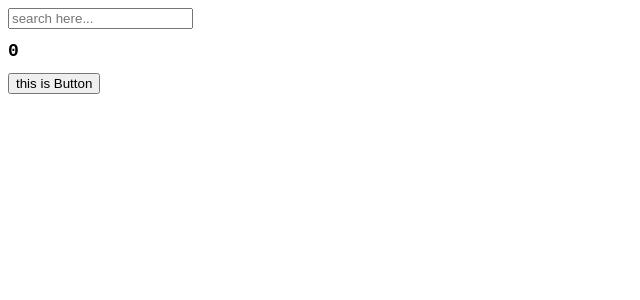
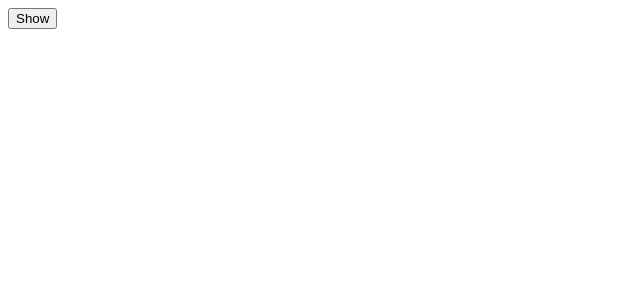
Before and after one commit to hyujikoh/reactJS_beginner, a React (Create React App) app in the folder create_react/hyujik-react/: page / in a window 1280 px wide. Shown: the top 300 px of the page, without its empty margins (0-640 px from the left). Built offline with nearby package versions, Linux system fonts and the light colour scheme.

Commit message:
func cleanup

```diff
--- /dev/null
+++ b/create_react/hyujik-react/src/App_ver2.js
@@ -0,0 +1,22 @@
+import Button from "./Button";
+import styles from "./App.module.css"
+import { useState, useEffect } from "react";
+function App() {
+  const [showing, setShowing] = useState(false);
+  const onClick = () => setShowing((prev) => !prev)
+  return (
+    <div>
+        {showing ? <Hello /> : null}
+        <button onClick = {onClick}>{showing ? "hide" : "Show"}</button>
+    </div>
+  );
+}
+
+function Hello () {
+    useEffect ( () => {
+        console.log ("created :) ");
+        return () => console.log("destroy") // 내 컴포넌트가 사라질때 실행
+    }, []);
+    return <h1>Hello</h1>
+}
+export default App;
--- a/create_react/hyujik-react/src/index.js
+++ b/create_react/hyujik-react/src/index.js
@@ -1,8 +1,9 @@
 import React from 'react';
 import ReactDOM from 'react-dom/client';
-import App from './App';
+import App from './App_ver2';
 
 const root = ReactDOM.createRoot(document.getElementById("root"));
 root.render(
+
     <App />
 );
```
